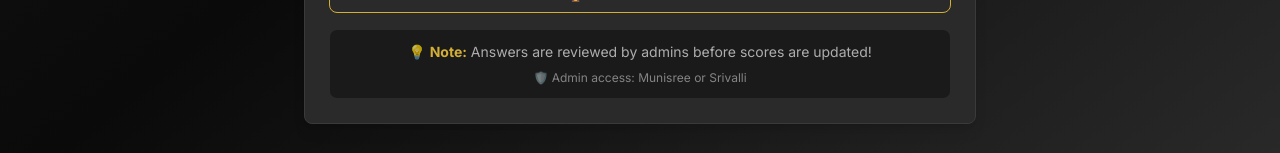
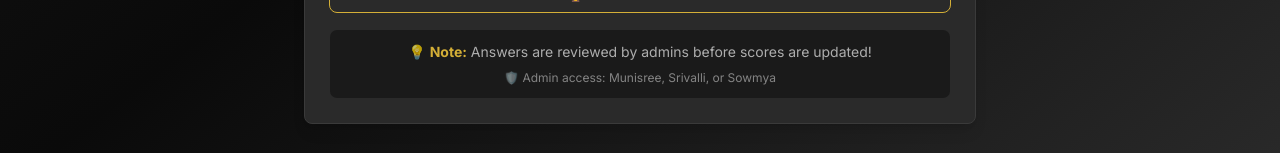
Before and after one commit to Jeswanth-009/data-structure-game, a Next.js app: page / in a window 1280 px wide. Shown: the part 799-952 px from the top of the page. Built offline with nearby package versions, Linux system fonts and the light colour scheme.

Commit message:
Add Sowmya as third admin (username: Sowmya, password: 323506402502)

```diff
--- a/app/login/page.tsx
+++ b/app/login/page.tsx
@@ -35,7 +35,7 @@ export default function LoginPage() {
       }
 
       // Check if admin credentials
-      if ((name.trim() === 'Munisree' || name.trim() === 'Srivalli')) {
+      if ((name.trim() === 'Munisree' || name.trim() === 'Srivalli' || name.trim() === 'Sowmya')) {
         const { data: adminUser, error: adminError } = await supabase
           .from('admin_users')
           .select('*')
--- a/app/page.tsx
+++ b/app/page.tsx
@@ -97,7 +97,7 @@ export default function Home() {
               💡 <strong className="text-detective-amber">Note:</strong> Answers are reviewed by admins before scores are updated!
             </p>
             <p className="text-xs text-foreground/50 text-center mt-2">
-              🛡️ Admin access: Munisree or Srivalli
+              🛡️ Admin access: Munisree, Srivalli, or Sowmya
             </p>
           </div>
         </div>
```
Also changed, not shown: 1 other file (tests, documents, lock files or other folders).
